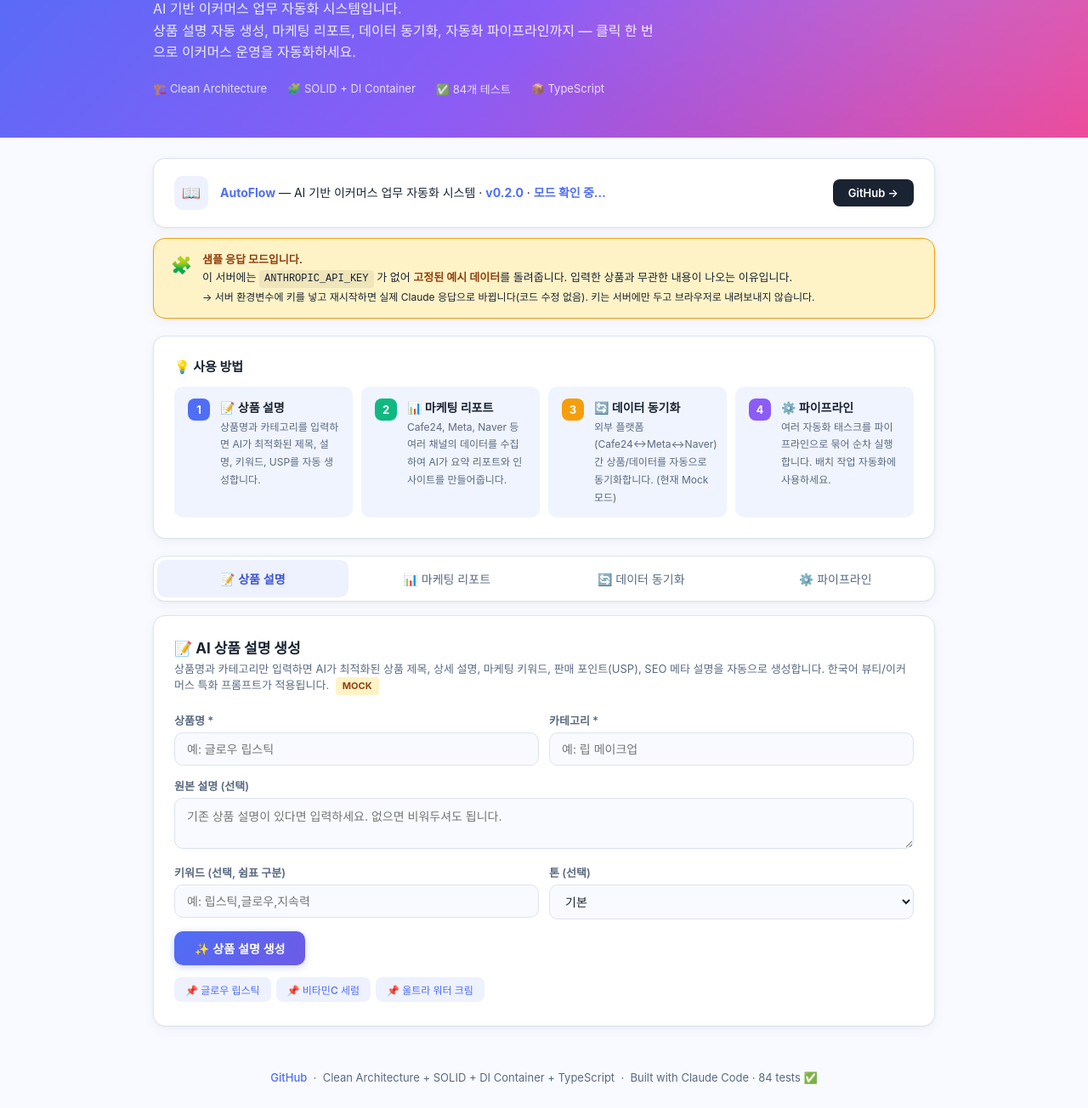
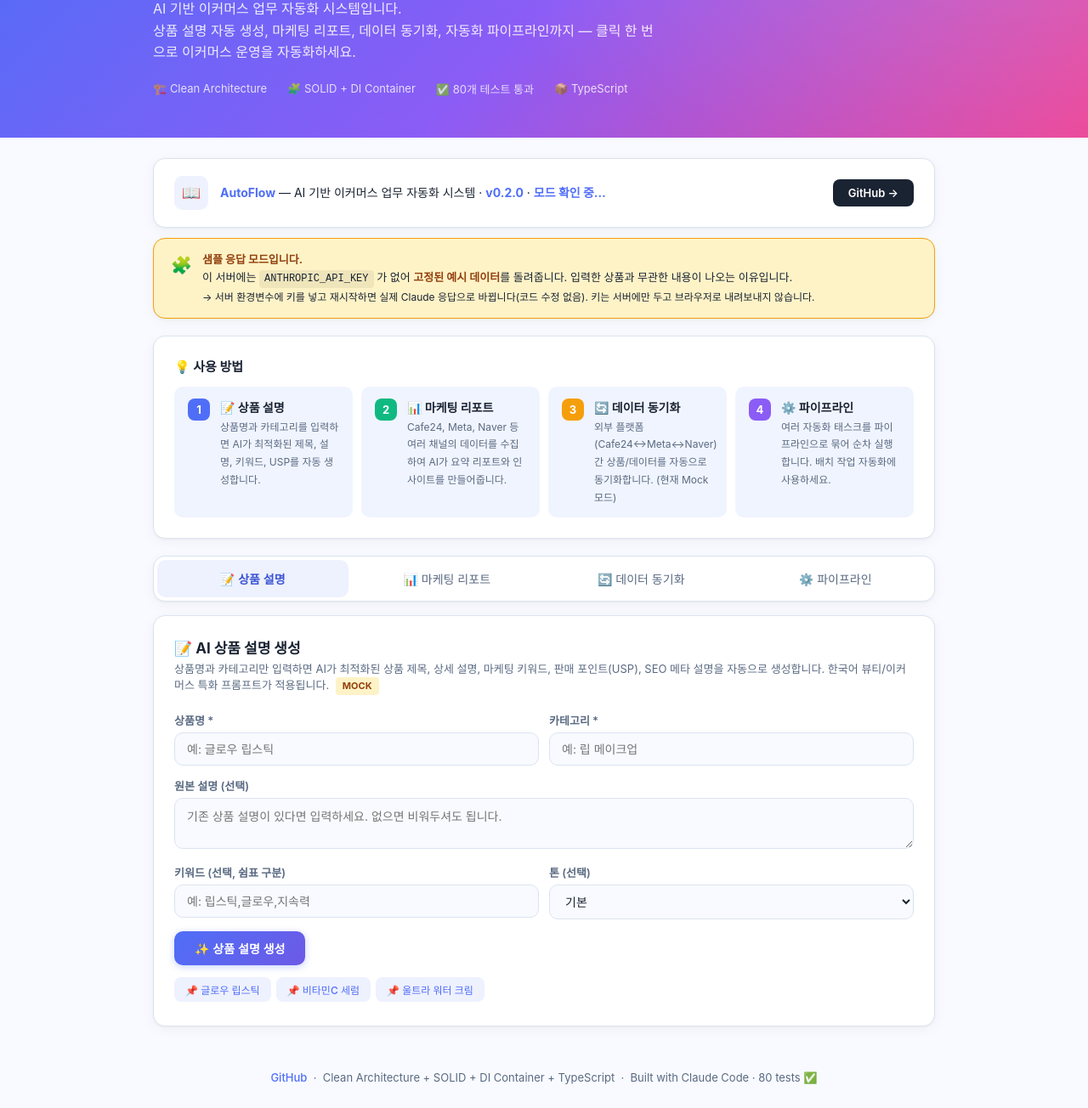
Before and after one commit to kongnamul-muchim/autoflow, a website: page public/index.html in a window 1280 px wide. Shown: the part 144-1448 px from the top of the page at 85% size. Drawn offline with Linux system fonts and the light colour scheme; no server answers.

Commit message:
fix(demo): 테스트 개수 표기 정정 (84 → 실제 80개, npm test 확인)

```diff
--- a/public/index.html
+++ b/public/index.html
@@ -414,7 +414,7 @@
     <div class="hero-stats">
       <span class="hero-stat">🏗️ Clean Architecture</span>
       <span class="hero-stat">🧩 SOLID + DI Container</span>
-      <span class="hero-stat">✅ 84개 테스트</span>
+      <span class="hero-stat">✅ 80개 테스트 통과</span>
       <span class="hero-stat">📦 TypeScript</span>
     </div>
   </div>
@@ -612,7 +612,7 @@
   <div class="container">
     <a href="https://github.com/kongnamul-muchim/autoflow" target="_blank">GitHub</a>
     &nbsp;·&nbsp; Clean Architecture + SOLID + DI Container + TypeScript
-    &nbsp;·&nbsp; Built with Claude Code &middot; 84 tests ✅
+    &nbsp;·&nbsp; Built with Claude Code &middot; 80 tests ✅
   </div>
 </footer>
 
```
